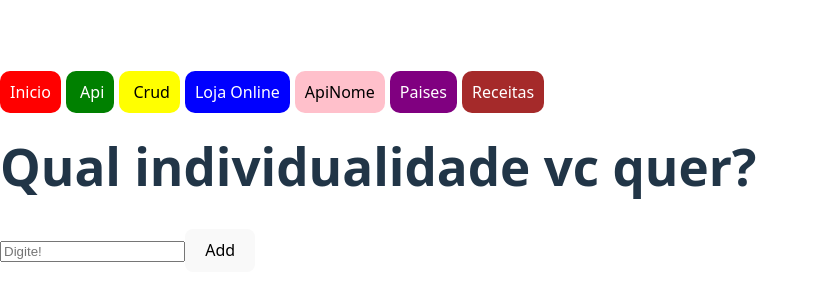
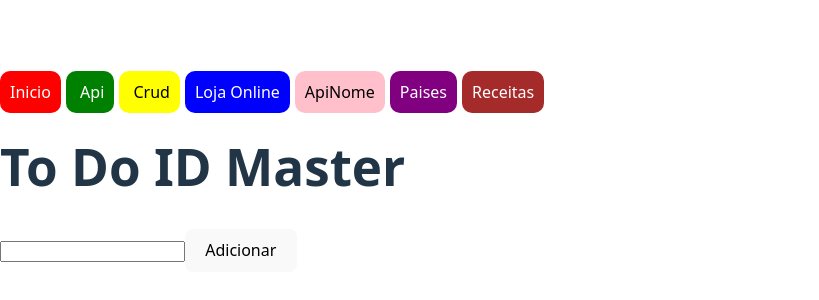
Before and after one commit to lucasriandev/Projects-React, a React (Vite) app in the folder Projects-React/meu-primeiro-projeto-react/: page /Crud in a window 1280 px wide. Shown: the part 216-516 px from the top of the page, without its empty margins (0-819 px from the left). Built offline with nearby package versions, Linux system fonts and the light colour scheme.

Commit message:
crud focado em id

```diff
--- a/Projects-React/meu-primeiro-projeto-react/src/Crud.jsx
+++ b/Projects-React/meu-primeiro-projeto-react/src/Crud.jsx
@@ -1,48 +1,60 @@
-import { useState, useEffect } from "react";
+import { useState } from "react";
 
 function Crud() {
-  const [individualidade, setIndividualidade] = useState(() => {
-    return JSON.parse(localStorage.getItem("indi")) || [];
-  });
+  const [tarefas, setTarefas] = useState([]);
+  const [input, setInput] = useState("");
+  const [editandoId, setEditandoId] = useState(null);
 
-  const [input, setInput] = useState("");
+  function salvar() {
+    if (input === "") return;
 
-  useEffect(() => {
-    localStorage.setItem("indi", JSON.stringify(individualidade));
-  }, [individualidade]);
+    if (editandoId === null) {
+      // CREATE
+      const novaTarefa = {
+        id: Date.now(),
+        texto: input,
+      };
 
-  function add() {
-    if (input !== "") {
-      setIndividualidade([...individualidade, input]);
-      setInput("");
+      setTarefas([...tarefas, novaTarefa]);
+    } else {
+      // UPDATE
+      const atualizadas = tarefas.map((item) =>
+        item.id === editandoId ? { ...item, texto: input } : item,
+      );
+
+      setTarefas(atualizadas);
+      setEditandoId(null);
     }
+
+    setInput("");
   }
 
-  function remover(indexRemover) {
-    const novaLista = individualidade.filter(
-      (t, index) => index !== indexRemover,
-    );
-    setIndividualidade(novaLista);
-    if (novaLista.length === 0) {
-      localStorage.removeItem("indi");
-    }
+  function editar(tarefa) {
+    setInput(tarefa.texto);
+    setEditandoId(tarefa.id);
+  }
+
+  function remover(id) {
+    const filtradas = tarefas.filter((item) => item.id !== id);
+    setTarefas(filtradas);
   }
 
   return (
     <div>
-      <h1>Qual individualidade vc quer?</h1>
-      <input
-        type="text"
-        placeholder="Digite!"
-        value={input}
-        onChange={(e) => setInput(e.target.value)}
-      />
-      <button onClick={add}>Add</button>
+      <h1>To Do ID Master</h1>
+
+      <input value={input} onChange={(e) => setInput(e.target.value)} />
+
+      <button onClick={salvar}>{editandoId ? "Atualizar" : "Adicionar"}</button>
+
       <ul>
-        {individualidade.map((item, index) => (
-          <li key={index}>
-            {item}
-            <button onClick={() => remover(index)}>❌</button>
+        {tarefas.map((item) => (
+          <li key={item.id}>
+            {item.texto}
+
+            <button onClick={() => editar(item)}>Editar</button>
+
+            <button onClick={() => remover(item.id)}>Remover</button>
           </li>
         ))}
       </ul>
```
